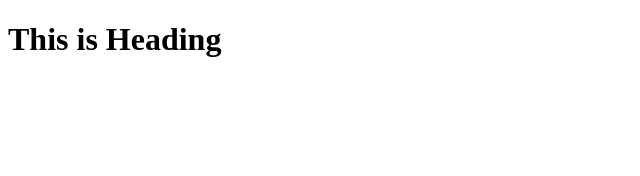
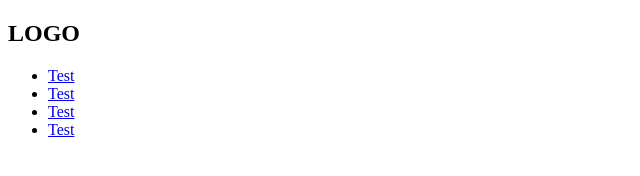
Before and after one commit to SurajRathour24/OngitCode, a plain HTML site: page index.html in a window 1280 px wide. Shown: the whole page, without its empty margins (0-640 px from the left). Drawn offline with Linux system fonts and the light colour scheme.

Commit message:
pages added

```diff
--- a/index.html
+++ b/index.html
@@ -1,11 +1,30 @@
 <!DOCTYPE html>
 <html lang="en">
+
 <head>
     <meta charset="UTF-8">
     <meta name="viewport" content="width=device-width, initial-scale=1.0">
     <title>Home Page</title>
 </head>
+
 <body>
-    <h1>This is Heading</h1>
+    <header>
+        <nav>
+            <div class="nav-wrapper">
+                <div class="logo-wrapper">
+                    <h2>LOGO</h2>
+                </div>
+                <div class="menu-block">
+                    <ul>
+                        <li><a href="#">Test</a></li>
+                        <li><a href="#">Test</a></li>
+                        <li><a href="#">Test</a></li>
+                        <li><a href="#">Test</a></li>
+                    </ul>
+                </div>
+            </div>
+        </nav>
+    </header>
 </body>
+
 </html>
```
